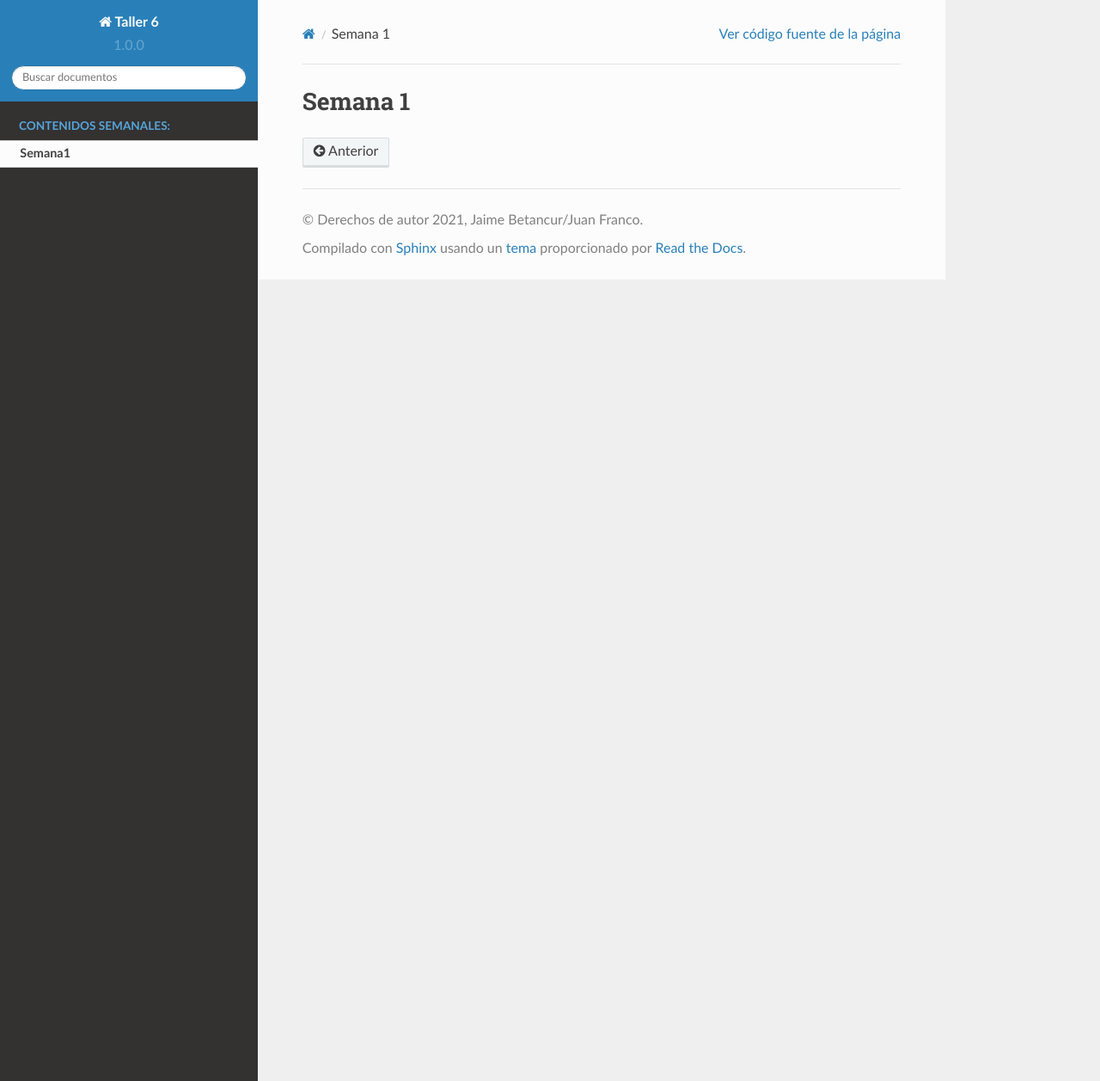
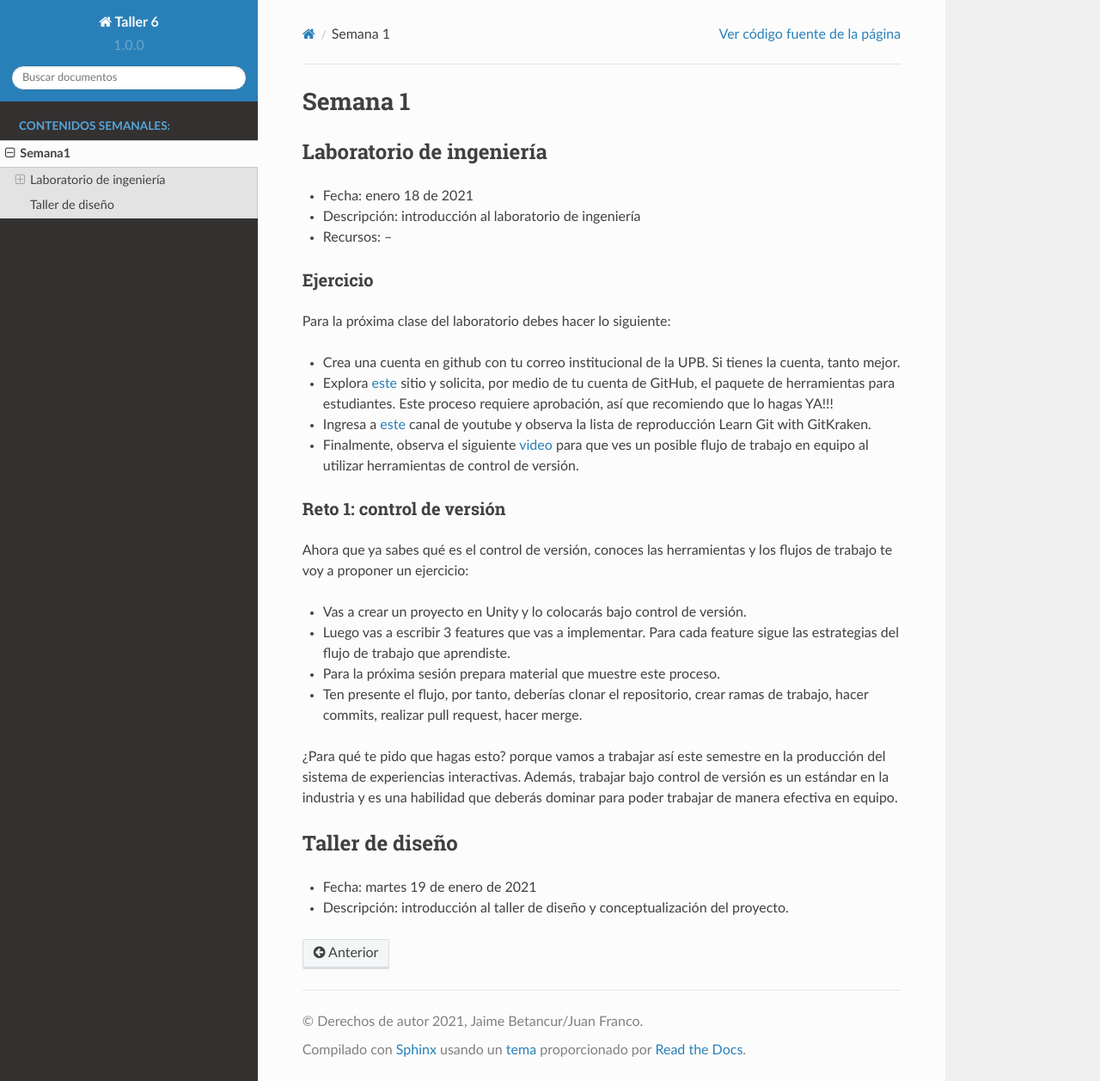
Before and after one commit to juanferfranco/taller6, a Sphinx documentation site: the page built from docs/_semana1/semana1.rst, in a window 1280 px wide and 1257 px high. Shown: the whole window at 86% size. Built offline with Sphinx 7.4.7 and the Read the Docs theme 2.0.0, drawn with Linux system fonts in a browser that asks for light colours.

Commit message:
add week1

```diff
--- a/docs/_semana1/semana1.rst
+++ b/docs/_semana1/semana1.rst
@@ -1,42 +1,51 @@
 Semana 1
 ===========
 
-..
-  Taller de diseño
-  -----------------
-  * Fecha: julio 7 de 2020
-  * Descripción: presentación del curso.
-  * Recursos: `presentación <https://drive.google.com/file/d/1LsAWSF8gkP3WLUaXjtYpUErRuHR2h1Wu/view?usp=sharing>`__
+Laboratorio de ingeniería
+--------------------------
 
-  * Tareas: proceso de ideación y brainstorming para identificar mínimo 50 necesidades de las industrias
-    creativas y culturales en el contexto de la Ciudad de Medellín para un futuro Post-Pandemia.
-  * Duración aproximada: 5 horas. Tres de trabajo individual y 2 de sesión grupal.
-  * Evidencia: video con el registro de la sesión de ideación y brainstorming.
+* Fecha: enero 18 de 2021
+* Descripción: introducción al laboratorio de ingeniería
+* Recursos: --
 
-  Laboratorio de ingeniería
-  --------------------------
-  * Fecha: julio 9 de 2020
-  * Descripción: introducción al laboratorio de ingeniería
-  * Recursos:
+Ejercicio
+###########
 
-    * `Presentación <https://docs.google.com/presentation/d/1lgEKJLuiwULSdbpwtX5pbdEDqF6X7kCBGliqViRJ-7Q/edit?usp=sharing>`__
-    * `Herramienta para prototipado rápido 1 <https://drive.google.com/drive/folders/1RCznuDKRyyj9VciK7pD7TtNySImpTr9D?usp=sharing>`__
+Para la próxima clase del laboratorio debes hacer lo siguiente:
 
-  * Tareas
+* Crea una cuenta en github con tu correo institucional de la UPB. Si
+  tienes la cuenta, tanto mejor.
+* Explora `este <https://www.gitkraken.com/student-resources>`__ sitio y
+  solicita, por medio de tu cuenta de GitHub, el paquete de herramientas
+  para estudiantes. Este proceso requiere aprobación, así que recomiendo
+  que lo hagas YA!!!
+* Ingresa a `este <https://www.youtube.com/c/Gitkraken/playlists>`__ canal
+  de youtube y observa la lista de reproducción Learn Git with GitKraken.
+* Finalmente, observa el siguiente `video <https://www.youtube.com/watch?v=lYAHmthUO1M>`__
+  para que ves un posible flujo de trabajo en equipo al utilizar herramientas
+  de control de versión.
 
-    * Revisa el material presentado en la sesión.
-    * Realiza el curso `TOUCHDESIGNER BEGINNER CRASH COURSE <https://drive.google.com/drive/folders/1pbPLDdlrcJ8L-fM4Y947LfLKMLr-QK_e?usp=sharing>`__
+Reto 1: control de versión
+###########################
 
-  * Duración aproximada: 8 horas
+Ahora que ya sabes qué es el control de versión, conoces las herramientas
+y los flujos de trabajo te voy a proponer un ejercicio:
 
-    * 4 horas esta semana para que leas los documentos de interés del la presentación.
-    * 4 horas más la semana entrante. Para que comiences el curso de Touch y hagas tu aplicación demo. NO TE COMPLIQUES,
-      ten presente que el curso dura casi 3 horas, pero seguro vas a parar, repetir y copiar lo que ves. Por tanto, tienes
-      muy poco tiempo para pensar y hacer tu aplicación. Una idea es que hagas algo parecido a lo que viste, para cambia
-      el contenido, cambia un poco la red, busca otros operadores.
-    * Ten presente que las 8 horas corresponden a 4 de esta semana y 4 de la semana entrante.
+* Vas a crear un proyecto en Unity y lo colocarás bajo control de versión.
+* Luego vas a escribir 3 features que vas a implementar. Para cada feature
+  sigue las estrategias del flujo de trabajo que aprendiste.
+* Para la próxima sesión prepara material que muestre este proceso.
+* Ten presente el flujo, por tanto, deberías clonar el repositorio, crear ramas
+  de trabajo, hacer commits, realizar pull request, hacer merge.
 
-  * Evidencia:
+¿Para qué te pido que hagas esto? porque vamos a trabajar así este semestre
+en la producción del sistema de experiencias interactivas. Además, trabajar
+bajo control de versión es un estándar en la industria y es una habilidad
+que deberás dominar para poder trabajar de manera efectiva en equipo.
 
-      * Las lecturas te servirán para la sesión de ideación y brainstorming.
-      * Prepara una aplicación que use lo aprendido en el curso de Touch para compartir la próxima sesión.
+
+Taller de diseño
+-----------------
+
+* Fecha: martes 19 de enero de 2021
+* Descripción: introducción al taller de diseño y conceptualización del proyecto.
```
